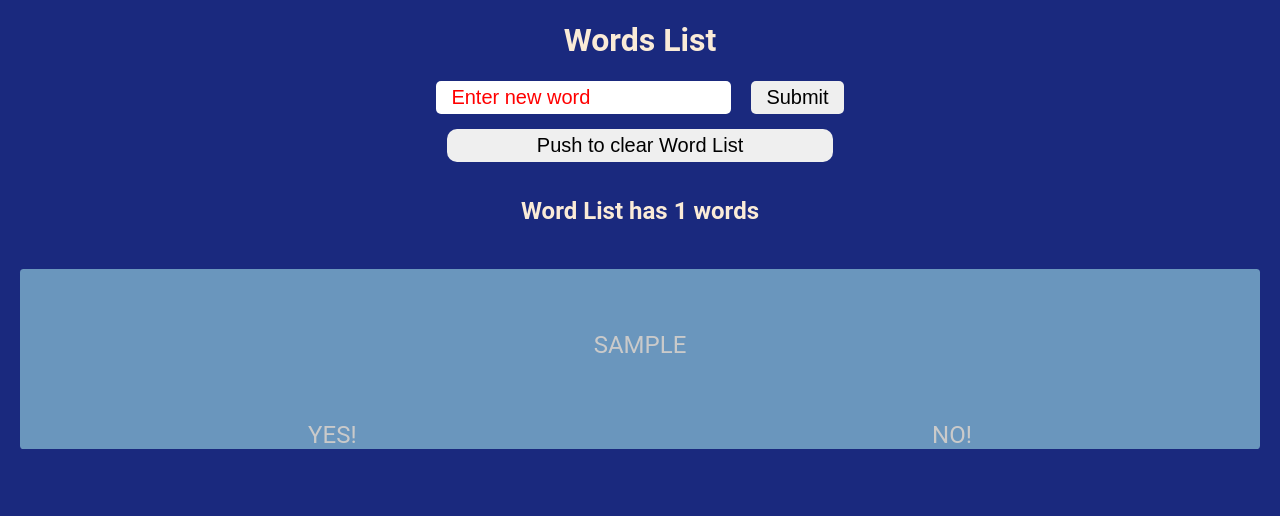
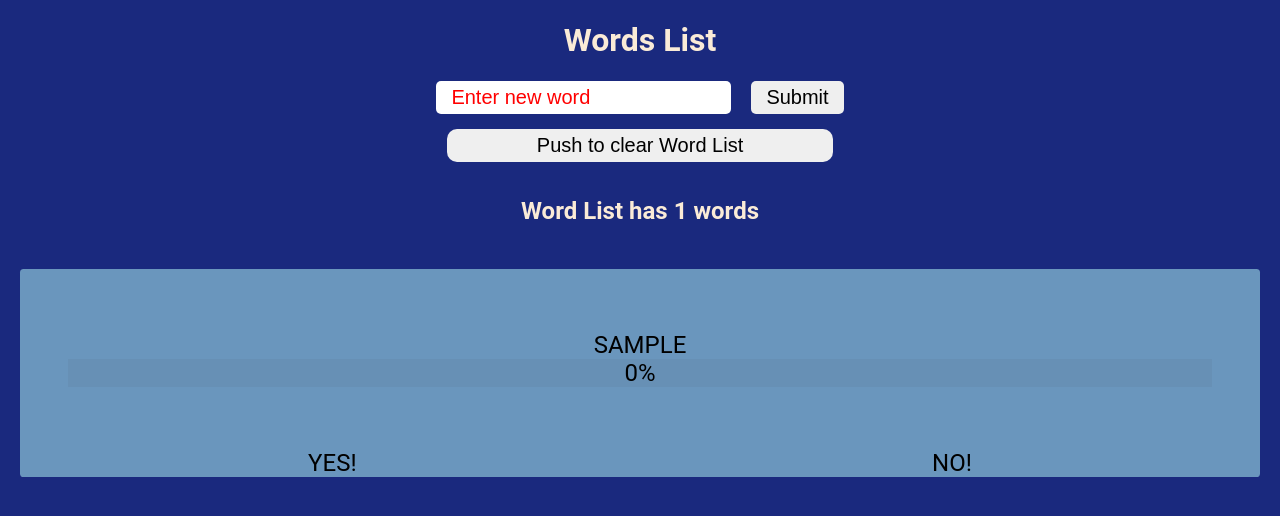
Before and after one commit to nobugsatcoding/08-react-words-app, a React (Create React App) app: page / in a window 1280 px wide. Both pictures are taken after typing "Sample" into the empty fields and a click on the button "Submit". Shown: the top 516 px of the page. Built offline with nearby package versions, Linux system fonts and the light colour scheme.

Commit message:
counting adjusted

```diff
--- a/src/App.css
+++ b/src/App.css
@@ -1,4 +1,3 @@
 .App {
   text-align: center;
-
 }
--- a/src/components/UI/Button.js
+++ b/src/components/UI/Button.js
@@ -1,7 +1,4 @@
-import { useState } from 'react';
 import styles from './Button.module.css'
-
-
 
 function Button({words, setWords}) {
     const clickHandle = () => {
--- a/src/components/Words/Word.js
+++ b/src/components/Words/Word.js
@@ -1,41 +1,82 @@
-import { useState } from 'react';
+import { useState, useEffect } from 'react';
 import styles from './Word.module.css';
 import { GrLike, GrDislike } from 'react-icons/gr';
 
 function Word({ word }) {
   const [likeText, setLikeText] = useState('YES!');
   const [dislikeText, setDislikeText] = useState('NO!');
+  const [likeCount, setLikeCount] = useState(0);
+  const [disLikeCount, setDisLikeCount] = useState(0);
+
+  useEffect(() => {
+    const storedLikeCounts =
+      parseInt(localStorage.getItem(`likeCount_${word.id}`)) || 0;
+    const storedDisLikeCounts =
+      parseInt(localStorage.getItem(`disLikeCount_${word.id}`)) || 0;
+
+    setLikeCount(storedLikeCounts);
+    setDisLikeCount(storedDisLikeCounts);
+  }, [word.id]);
 
   const likeClickHandle = () => {
     setLikeText(likeText === 'YES!' ? '' : 'YES!');
+    setLikeCount((prevLikeCount) => {
+      const newLikeCount = prevLikeCount + 1;
+      localStorage.setItem(`likeCount_${word.id}`, newLikeCount.toString());
+      return newLikeCount;
+    });
   };
 
   const disLikeClickHandle = () => {
     setDislikeText(dislikeText === 'NO!' ? '' : 'NO!');
+    setDisLikeCount((prevDisLikeCount) => {
+      const newDisLikeCount = prevDisLikeCount + 1;
+      localStorage.setItem(
+        `disLikeCount_${word.id}`,
+        newDisLikeCount.toString(),
+      );
+      return newDisLikeCount;
+    });
   };
+
+  const likeDislikePercents = (
+    (likeCount / (likeCount + disLikeCount)) *
+    100
+  ).toFixed(0);
 
   return (
     <div className={styles.word}>
-      <div className={styles.wordText}>{word.text}</div>
+      <div className={styles.wordText}>
+        <div>{word.text}</div>
+        <div className={styles.percentText}>{`${
+          isNaN(likeDislikePercents) ? 0 : likeDislikePercents
+        }%`}</div>
+      </div>
       <div className={styles.iconContainer}>
         <div>
           {likeText ? (
             <span onClick={likeClickHandle}>{likeText}</span>
           ) : (
+            <>
               <GrLike
                 className={styles.likeDislike}
                 style={{ backgroundColor: 'green' }}
               />
+              <span>{likeCount}</span>
+            </>
           )}
         </div>
         <div>
           {dislikeText ? (
             <span onClick={disLikeClickHandle}>{dislikeText}</span>
           ) : (
+            <>
               <GrDislike
                 style={{ backgroundColor: 'red' }}
                 className={styles.likeDislike}
               />
+              <span>{disLikeCount}</span>
+            </>
           )}
         </div>
       </div>
--- a/src/components/Words/Word.module.css
+++ b/src/components/Words/Word.module.css
@@ -1,13 +1,12 @@
 .word {
   font-size: 1.5em;
   background: #6a96bd;
-  color: #cacaca;
+  color: rgb(0, 0, 0);
   margin: 1em 0.35em;
   border-radius: 0.15em;
-
 }
 
-.wordText{
+.wordText {
   text-transform: uppercase;
   padding: 5% 0;
 }
@@ -17,6 +16,7 @@
   justify-content: space-around;
   cursor: pointer;
   transition: 0.3s ease-in-out;
+  align-items: center;
 }
 
 .iconContainer:hover {
@@ -32,5 +32,12 @@
 }
 
 .wordTextLike {
- cursor: pointer;
+  cursor: pointer;
 }
+
+.percentText {
+  font-size: 1em;
+  background-color: rgb(100, 139, 174, 0.5);
+  color: rgb(0, 0, 0);
+  margin: 0 2em;
+}
--- a/src/components/Words/WordForm.module.css
+++ b/src/components/Words/WordForm.module.css
@@ -5,6 +5,11 @@
   border: none;
   margin: 0 0.5em;
   border-radius: 0.25em;
+}
+
+.WordForm {
+  position: sticky;
+  top: 5%;
 }
 
 .WordForm input::placeholder {
--- a/src/components/Words/WordsList.js
+++ b/src/components/Words/WordsList.js
@@ -4,7 +4,7 @@ import styles from './WordsList.module.css';
 function WordsList({ words }) {
   return (
     <div>
-      <div className={styles.wordCountClear}>
+      <div>
         {(!words.length && <h2> Word list is empty</h2>) || (
           <h2>Word List has {words.length} words</h2>
         )}
--- a/src/components/Words/WordsList.module.css
+++ b/src/components/Words/WordsList.module.css
@@ -3,9 +3,3 @@
   display: grid;
   grid-template-columns: repeat(auto-fit, minmax(240px, 1fr));
 }
-
-
-.wordCountClear {
-  display: inline;
-
-}
```
Lines whose indentation alone changed are shown as unchanged.
